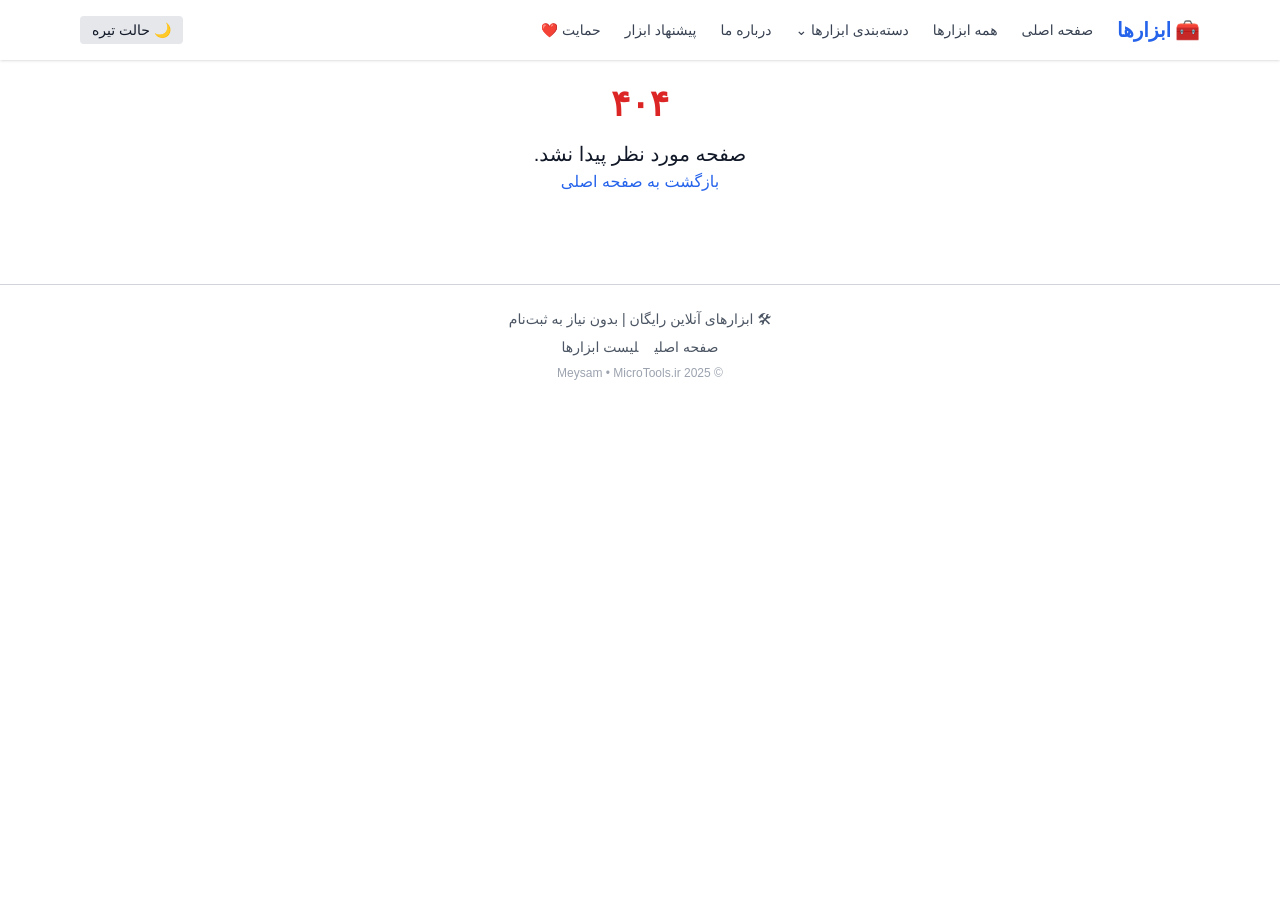
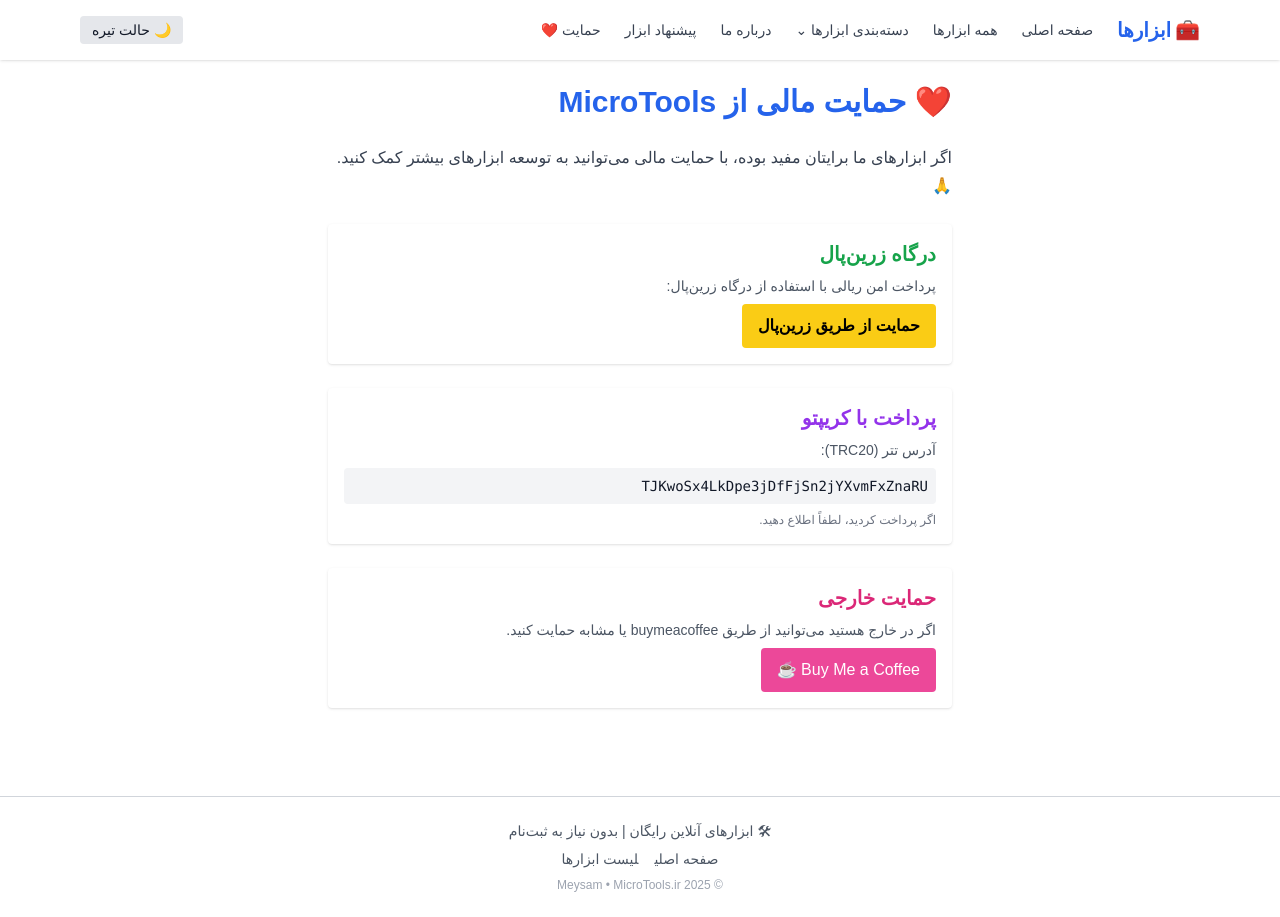
Before and after one commit to meysann/microtools2, a Next.js app: page /donate in a window 1280 px wide. Before the commit this address had no page. Before the commit the page ends 800 px from the top, so only its background shows below. Built offline with nearby package versions, Linux system fonts and the light colour scheme; what moment-jalaali, tailwindcss-rtl would draw is missing.

Commit message:
💰 Add /donate page with Zarinpal, Crypto and BuyMeACoffee options

```diff
--- /dev/null
+++ b/src/app/donate/page.tsx
@@ -0,0 +1,70 @@
+// src/app/donate/page.tsx
+
+export const metadata = {
+  title: "حمایت مالی | MicroTools",
+  description:
+    "اگر ابزارها برایتان مفید بودند، با حمایت مالی کوچک به توسعه و ادامه آن کمک کنید.",
+};
+
+export default function DonatePage() {
+  return (
+    <main className="max-w-2xl mx-auto p-6 text-right space-y-6">
+      <h1 className="text-3xl font-bold text-blue-600 dark:text-blue-400">
+        ❤️ حمایت مالی از MicroTools
+      </h1>
+
+      <p className="text-gray-700 dark:text-gray-300">
+        اگر ابزارهای ما برایتان مفید بوده، با حمایت مالی می‌توانید به توسعه
+        ابزارهای بیشتر کمک کنید. 🙏
+      </p>
+
+      {/* Zarinpal */}
+      <section className="bg-white dark:bg-slate-800 p-4 rounded shadow space-y-2">
+        <h2 className="text-xl font-semibold text-green-600">درگاه زرین‌پال</h2>
+        <p className="text-sm text-gray-600 dark:text-gray-400">
+          پرداخت امن ریالی با استفاده از درگاه زرین‌پال:
+        </p>
+        <a
+          href="https://zarinp.al/meysam" // 🔁 Replace with your actual Zarinpal link
+          target="_blank"
+          rel="noopener noreferrer"
+          className="inline-block bg-yellow-400 text-black px-4 py-2 rounded hover:bg-yellow-500 font-semibold"
+        >
+          حمایت از طریق زرین‌پال
+        </a>
+      </section>
+
+      {/* Crypto */}
+      <section className="bg-white dark:bg-slate-800 p-4 rounded shadow space-y-2">
+        <h2 className="text-xl font-semibold text-purple-600">
+          پرداخت با کریپتو
+        </h2>
+        <p className="text-sm text-gray-600 dark:text-gray-400">
+          آدرس تتر (TRC20):
+        </p>
+        <div className="bg-gray-100 dark:bg-slate-900 p-2 rounded font-mono text-sm">
+          TJKwoSx4LkDpe3jDfFjSn2jYXvmFxZnaRU
+        </div>
+        <p className="text-xs text-gray-500 dark:text-gray-400">
+          اگر پرداخت کردید، لطفاً اطلاع دهید.
+        </p>
+      </section>
+
+      {/* Optional: BuyMeACoffee */}
+      <section className="bg-white dark:bg-slate-800 p-4 rounded shadow space-y-2">
+        <h2 className="text-xl font-semibold text-pink-600">حمایت خارجی</h2>
+        <p className="text-sm text-gray-600 dark:text-gray-400">
+          اگر در خارج هستید می‌توانید از طریق buymeacoffee یا مشابه حمایت کنید.
+        </p>
+        <a
+          href="https://buymeacoffee.com/meysam" // 🔁 Optional: Replace with real if you have
+          target="_blank"
+          rel="noopener noreferrer"
+          className="inline-block bg-pink-500 text-white px-4 py-2 rounded hover:bg-pink-600"
+        >
+          Buy Me a Coffee ☕
+        </a>
+      </section>
+    </main>
+  );
+}
```
